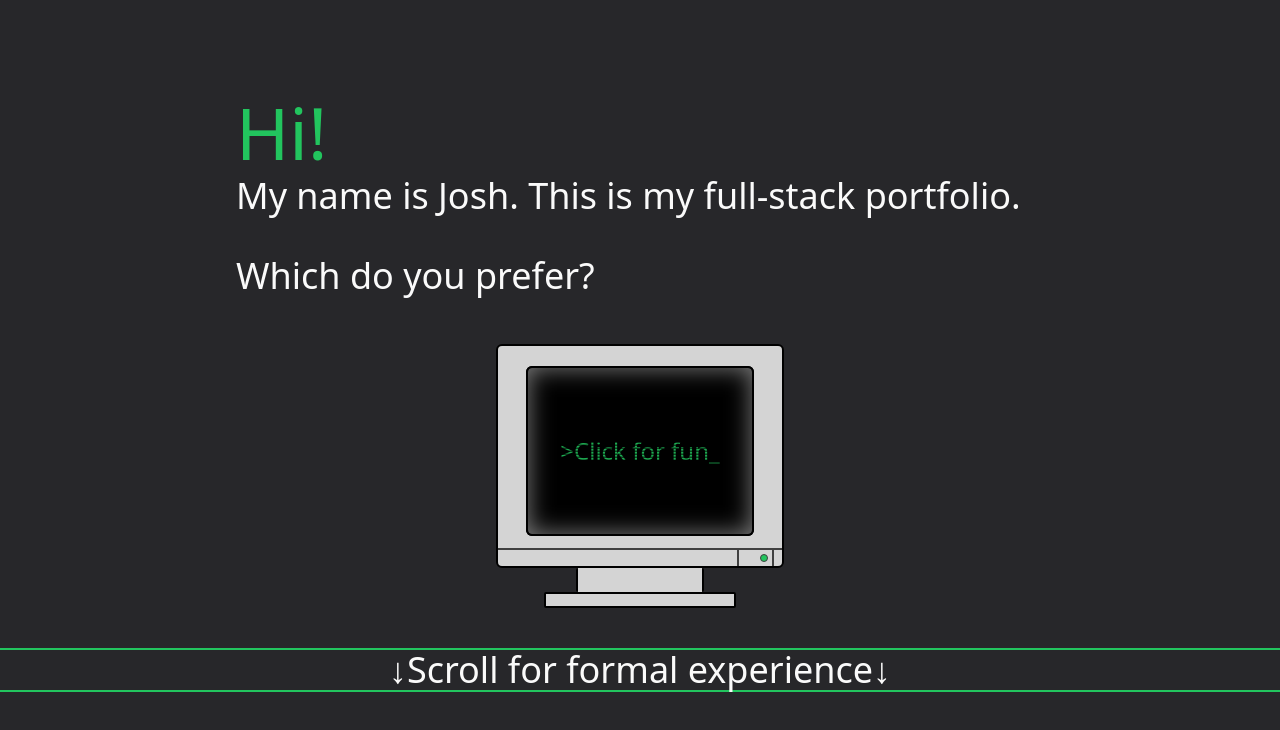
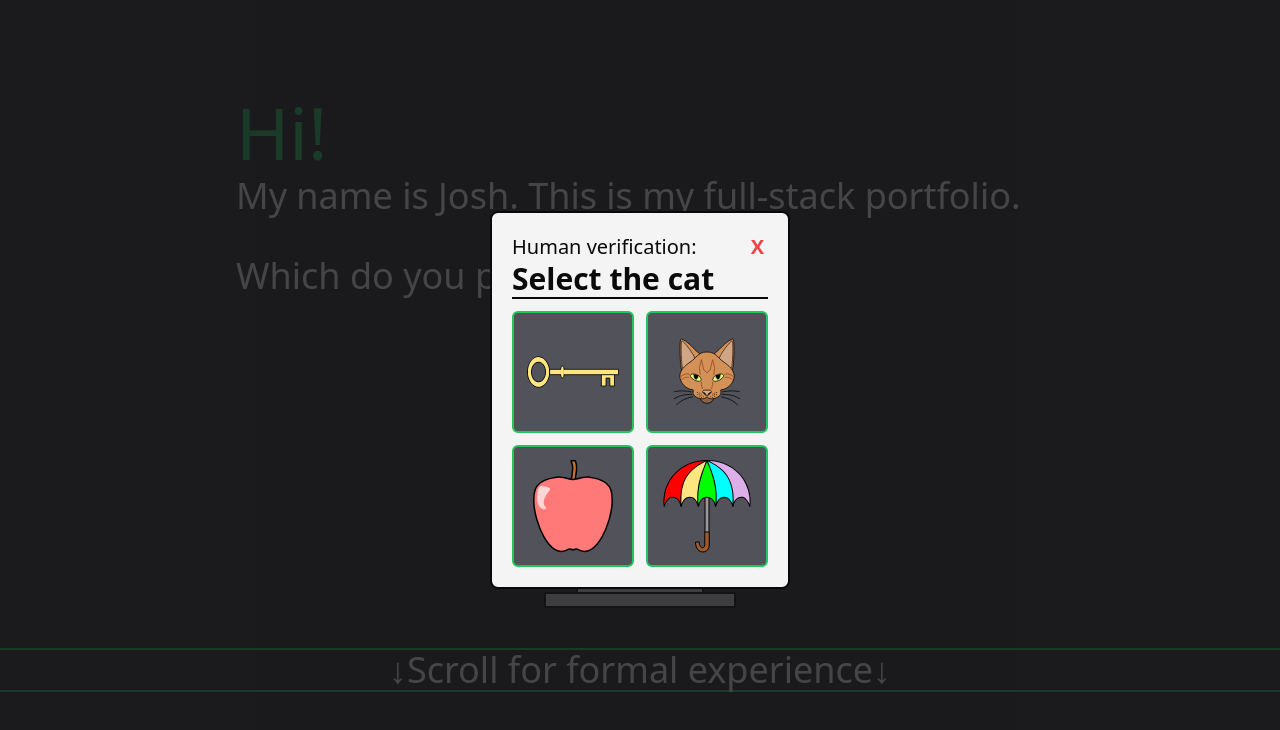
Before and after one commit to jrbarnhart/portfolio, a React (Vite) app: page / in a window 1280 px wide. Shown: the top 730 px of the page. Built offline with nearby package versions, Linux system fonts and the light colour scheme; the HTML template or start-up script is replaced by a standard one.

Commit message:
Add basic modal styles

```diff
--- a/src/components/FourPicCaptcha/FourPicCaptcha.tsx
+++ b/src/components/FourPicCaptcha/FourPicCaptcha.tsx
@@ -34,13 +34,27 @@ const FourPicCaptcha = () => {
   }, [shufflePictures]);
 
   return (
-    <div>
-      <p>Human verification.</p>
-      <p>Select the cat.</p>
-      <div>
-        {pictures.map((name, index) => {
-          return <div key={index}>{componentMap[name]}</div>;
-        })}
+    <div className="fixed z-50 top-0 left-0 grid items-center justify-items-center w-screen h-screen bg-zinc-900 bg-opacity-80">
+      <div className="relative grid gap-y-3 w-[300px] bg-zinc-100 dark:bg-zinc-800 rounded-lg p-5 border-2 border-zinc-950">
+        <div className="border-b-2 border-zinc-950">
+          <p className="text-xl">Human verification:</p>
+          <p className="text-3xl font-bold">Select the cat</p>
+          <button className="absolute top-0 right-0 py-5 px-6 font-bold text-xl text-red-500">
+            X
+          </button>
+        </div>
+        <div className="grid grid-cols-2 gap-3">
+          {pictures.map((name) => {
+            return (
+              <div
+                className="p-3 bg-zinc-600 border-2 border-green-500 rounded-md"
+                key={name}
+              >
+                {componentMap[name]}
+              </div>
+            );
+          })}
+        </div>
       </div>
     </div>
   );
```
